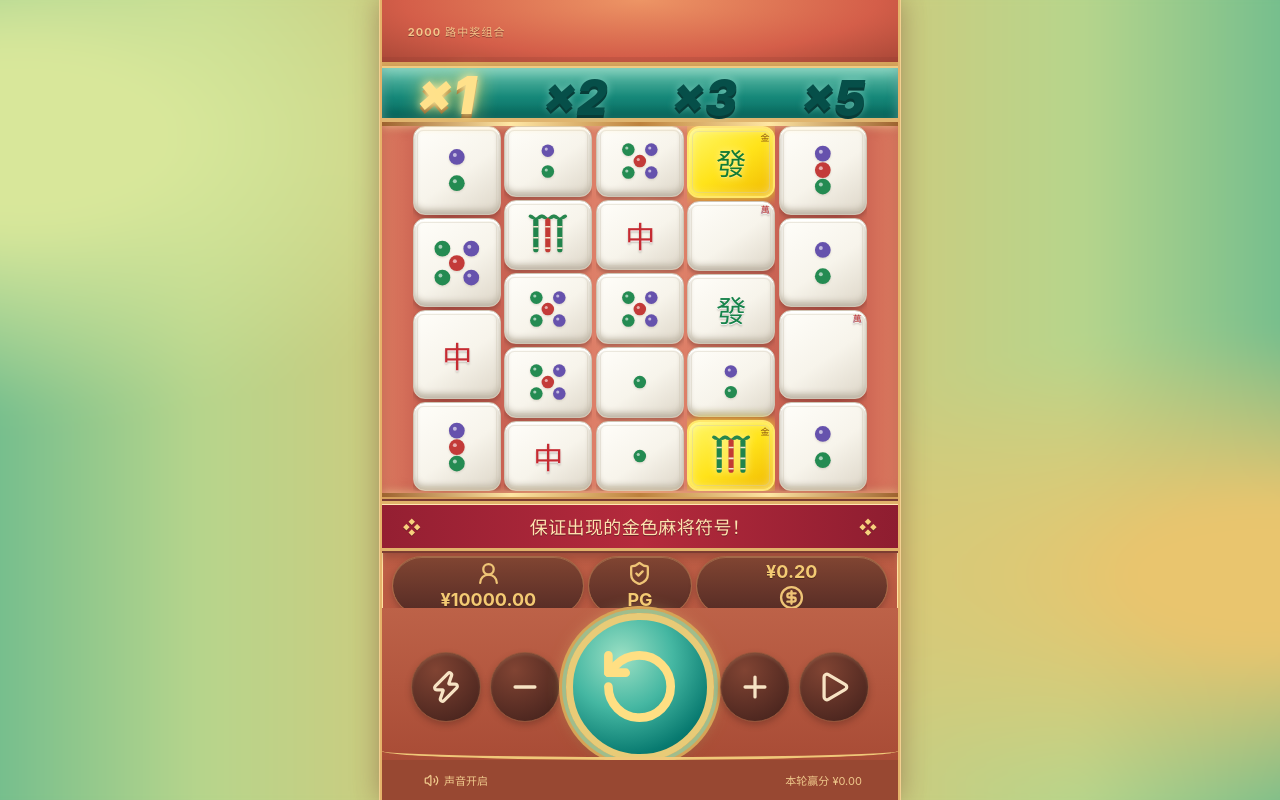
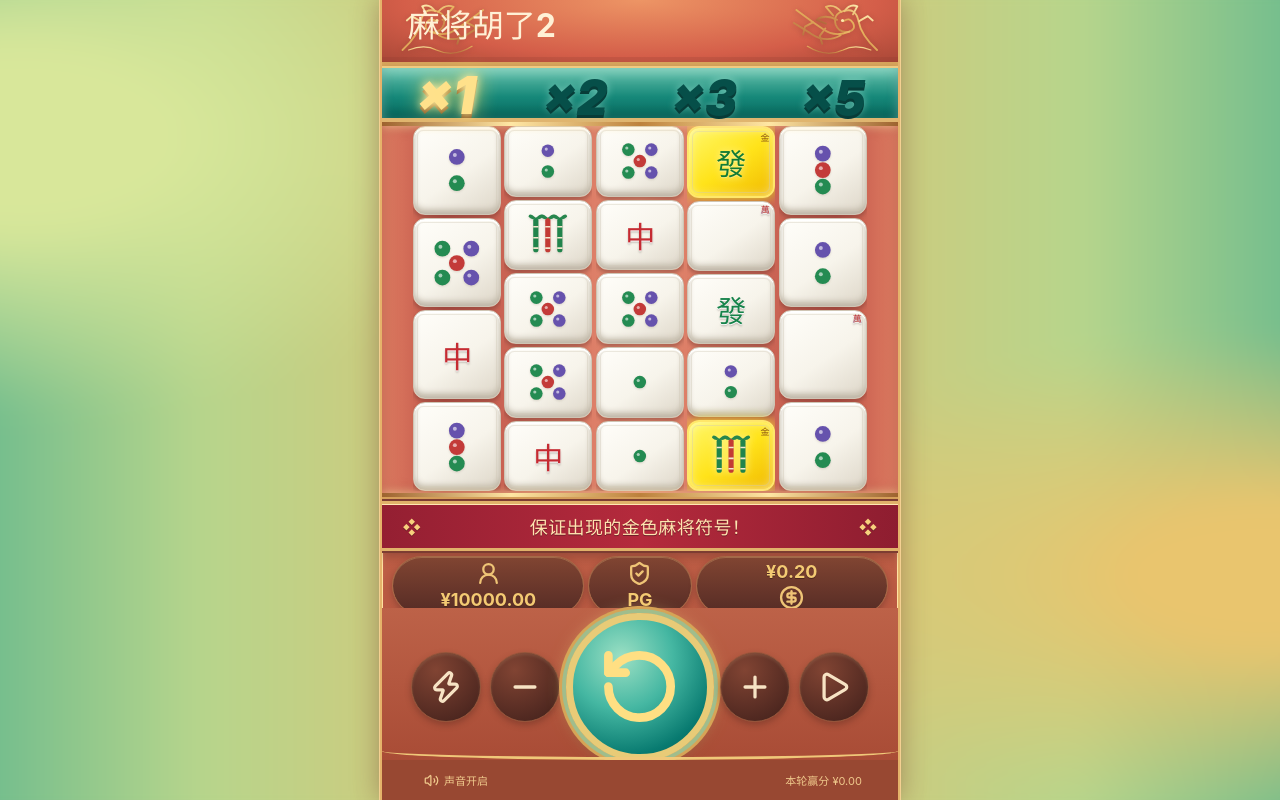
Before and after one commit to aaamao666666-lab/mahjong-hulu2-mobile, a React (Vite) app: page / in a window 1280 px wide. Built offline with nearby package versions, Linux system fonts and the light colour scheme.

Commit message:
ui: restore original game title and twin dragon header composition

```diff
--- a/src/App.tsx
+++ b/src/App.tsx
@@ -136,7 +136,14 @@ export default function App(){
  }
  const startAuto=()=>{const next=!autoRef.current;autoRef.current=next;setAuto(next);if(next&&!busy.current)void spin();};
  return <main className={`game-shell effect-${effect}`}><div className="game-frame">
-  <header className="top-banner"><div className="top-banner-caption"><small>2000 路中奖组合</small></div></header>
+  <header className="top-banner">
+   <DragonArt side="left"/>
+   <div className="top-banner-caption">
+    <h1 className="game-title">麻将胡了<span>2</span></h1>
+    <small>2000 路中奖组合</small>
+   </div>
+   <DragonArt side="right"/>
+  </header>
   <div className="multiplier">{multipliers.map((m,i)=><div className={(!spinning&&i===Math.min(combo,multipliers.length-1))|| (spinning&&i===Math.min(combo,multipliers.length-1))?"active":""} key={m}>×{m}</div>)}</div>
   {freeMode&&<div className="free-tag">免费旋转剩余：{freeSpins}</div>}
   <section className={`reels ${spinning?"spinning":""}`}>{grid.map((reel,c)=><div className={`reel ${rolling[c]?"rolling":""}`} key={c}>{reel.map((tile,r)=>{
```
